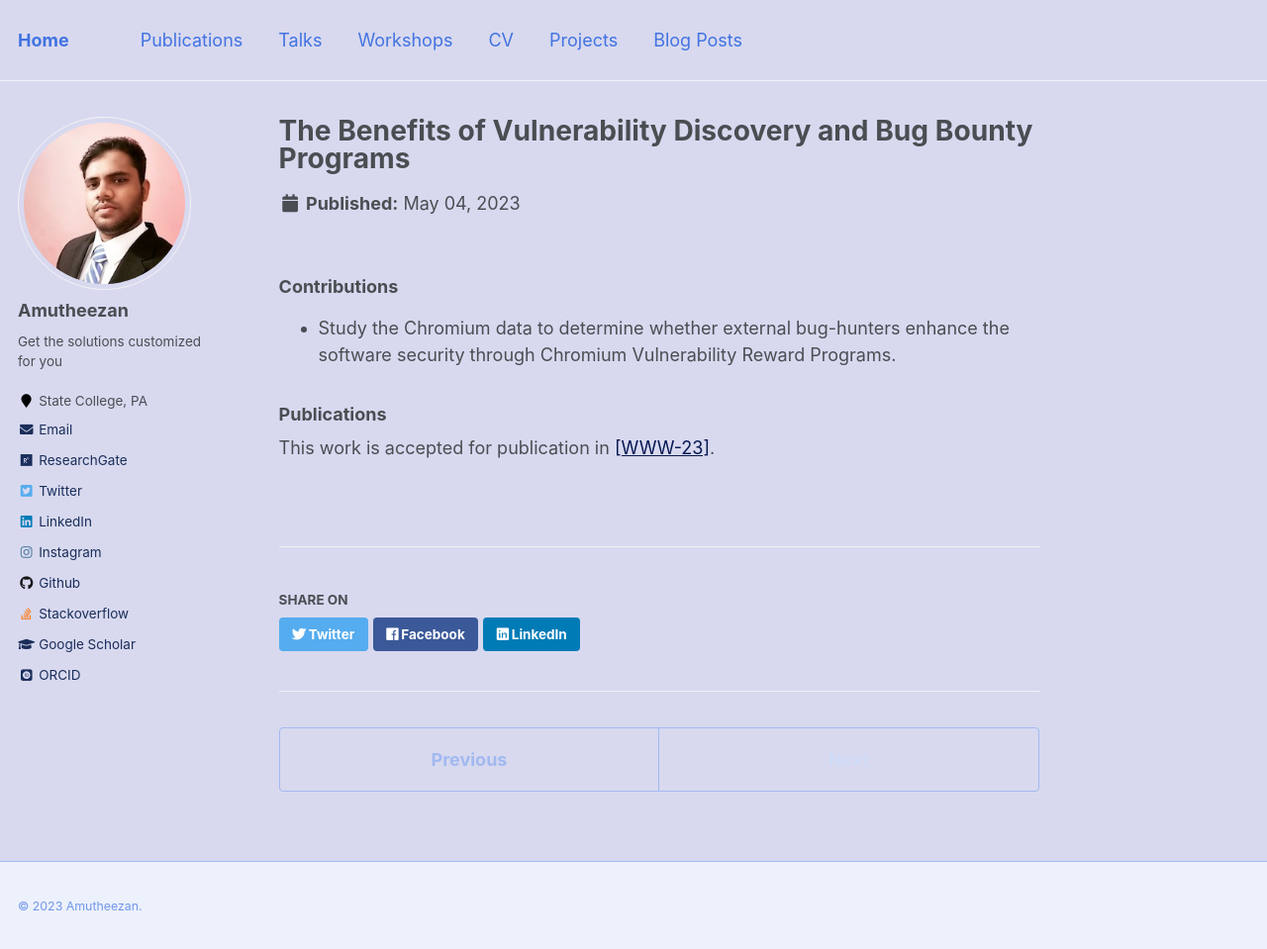
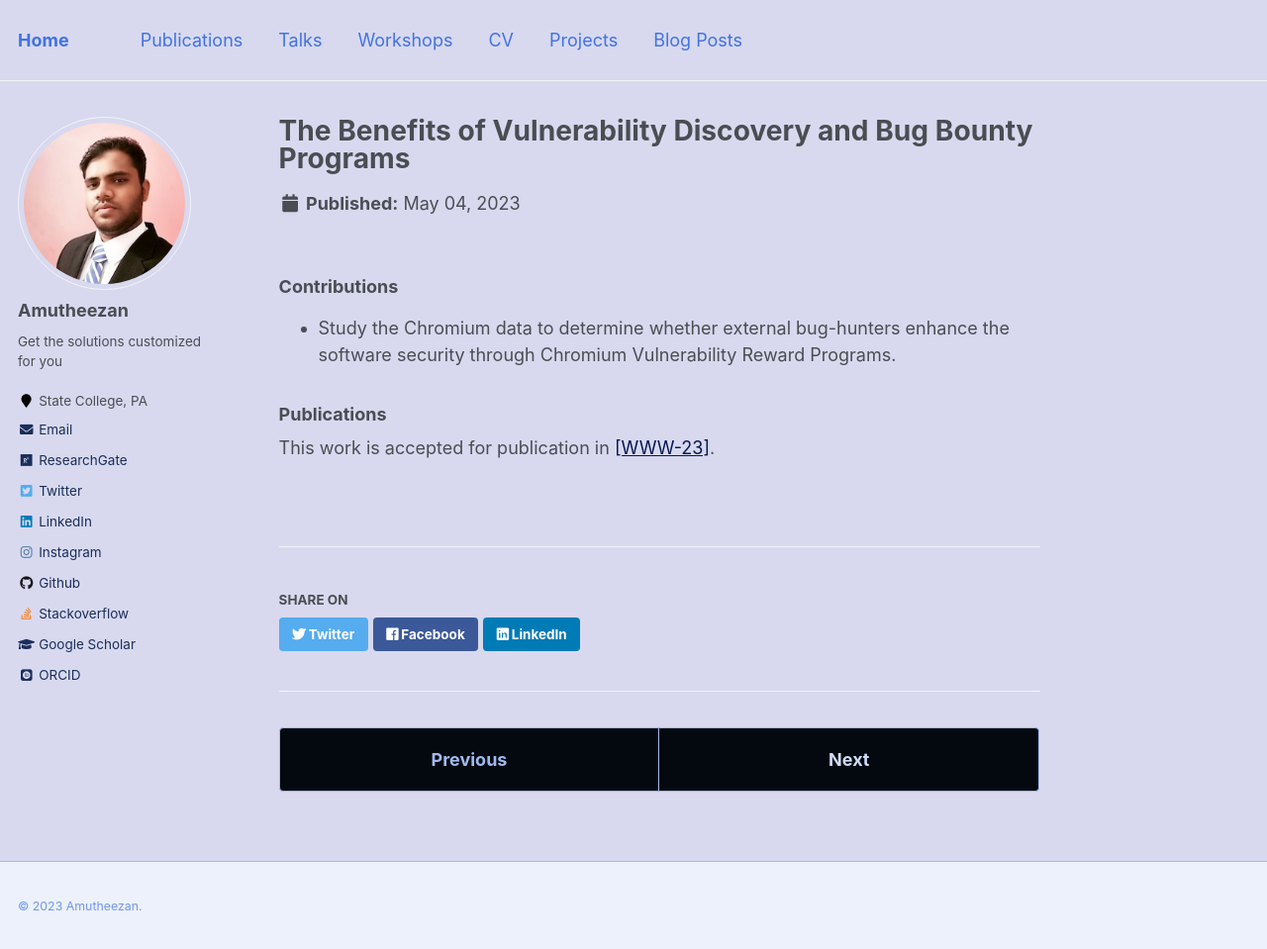
Before and after one commit to Amutheezan/amutheezan.github.io, a Jekyll site: the page built from _projects/2023-05-04-bugbounty.md, in a window 1280 px wide and 962 px high. Shown: the top 959 px of the window at 99% size. Built offline with Jekyll 4.4.1, drawn with Linux system fonts in a browser that asks for light colours; some web fonts are replaced.

Commit message:
updated colors

```diff
--- a/_sass/_navigation.scss
+++ b/_sass/_navigation.scss
@@ -83,6 +83,7 @@
       line-height: 1.5;
       text-align: center;
       text-decoration: none;
+      background-color: #03090e;
       color: mix(#fff, $blue, 25%);
       border: 1px solid $light-blue;
       border-radius: 0;
@@ -131,6 +132,7 @@
     font-weight: bold;
     text-align: center;
     text-decoration: none;
+    background-color: #03090e;
     color: mix(#fff, $blue, 50%);
     border: 1px solid $light-blue;
     border-radius: $border-radius;
```
